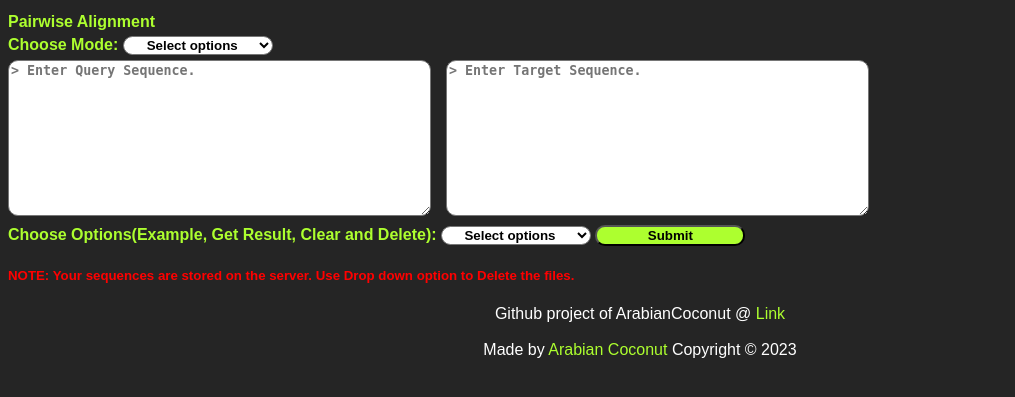
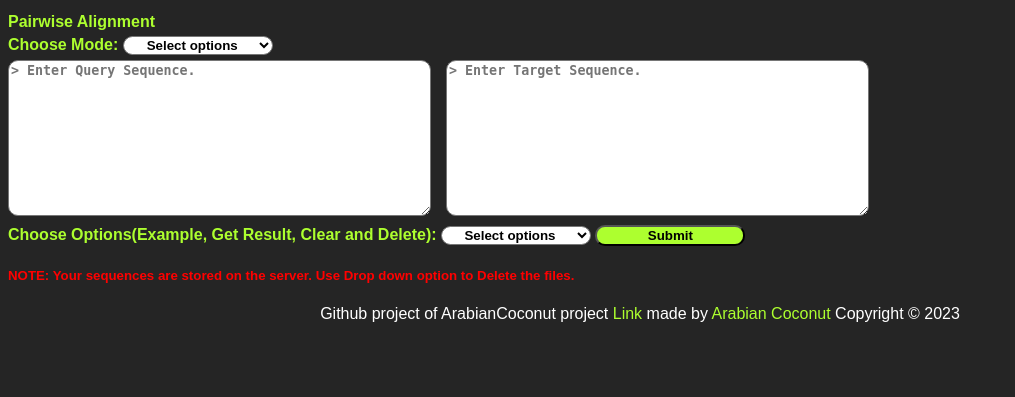
Before and after one commit to ArabianCoconut/BioFlask, a Flask app: page / in a window 1280 px wide. Shown: the part 253-650 px from the top of the page, without its empty margins (0-1015 px from the left). Run offline with Flask 3, Linux system fonts and the light colour scheme.

Commit message:
Updated Footer.

```diff
--- a/src/Flask/static/script.js
+++ b/src/Flask/static/script.js
@@ -32,7 +32,6 @@ function submit_button(){
                     "Mode": _mode.value,
                     "Url": window.location.href
                 };
-                console.log(data);
                 fetch("/upload", {
                     method: "POST",
                     headers: {"Content-Type": "application/json"},
--- a/src/Flask/templates/index.html
+++ b/src/Flask/templates/index.html
@@ -60,9 +60,10 @@
 
         <div class="bottom_footer">
             <h5 id="note">NOTE: Your sequences are stored on the server. Use Drop down option to <b>Delete</b> the files.</h5>
-            <footer id="footer">Github project of ArabianCoconut @ <a href="https://github.com/ArabianCoconut/BioFlask">Link</a></footer>
-            <br>
-            <footer id="footer"> Made by <span style="color:#ADFF2F">Arabian Coconut</span> Copyright © 2023</footer>
+            <footer id="footer">
+                Github project of ArabianCoconut project <a href="https://github.com/ArabianCoconut/BioFlask">Link</a>
+                made by <span style="color:#ADFF2F">Arabian Coconut</span> Copyright © 2023
+            </footer>
         </div>
         </div>
     <script src="../static/script.js"></script>
```
